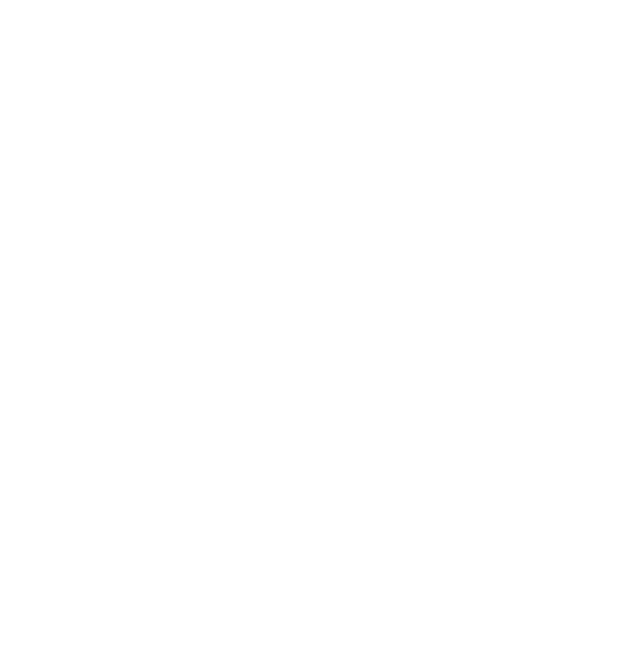
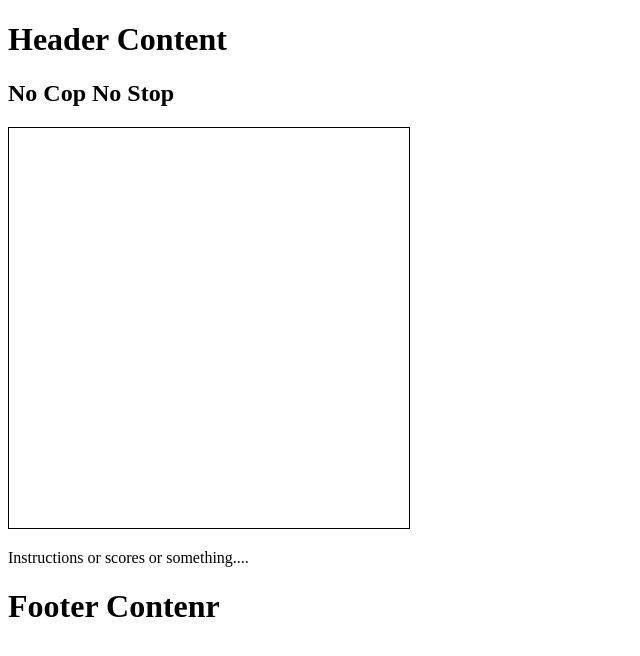
Before and after one commit to steezy2/WebGame, a plain HTML site: page index.html in a window 1280 px wide. Shown: the whole page, without its empty margins (0-640 px from the left). Drawn offline with Linux system fonts and the light colour scheme.

Commit message:
basic layout

```diff
--- a/index.html
+++ b/index.html
@@ -9,7 +9,19 @@
 		<script src="jquery-3.5.1.js"></script>
 	</head>
 	<body>
+		<header>
+			<h1>Header Content</h1>
+		</header>
 
+		<section id="game-section">
+			<h1>No Cop No Stop</h1>
+			<canvas id="myCanvas" width="400" height="400"></canvas>
+			<p>Instructions or scores or something....</p>
+		</section>
+
+		<footer>
+			<h1>Footer Contenr</h1>
+		</footer>
 
 		<script src="nocopnostop.js"></script>
 	</body>
--- a/nocopnostop.css
+++ b/nocopnostop.css
@@ -0,0 +1,11 @@
+/* TODO
+ *
+ * Align all center
+ * Nice color styling and such
+ * 3 CSS3 Features
+ *
+ */
+
+canvas {
+	border: 1px solid black;
+}
```
